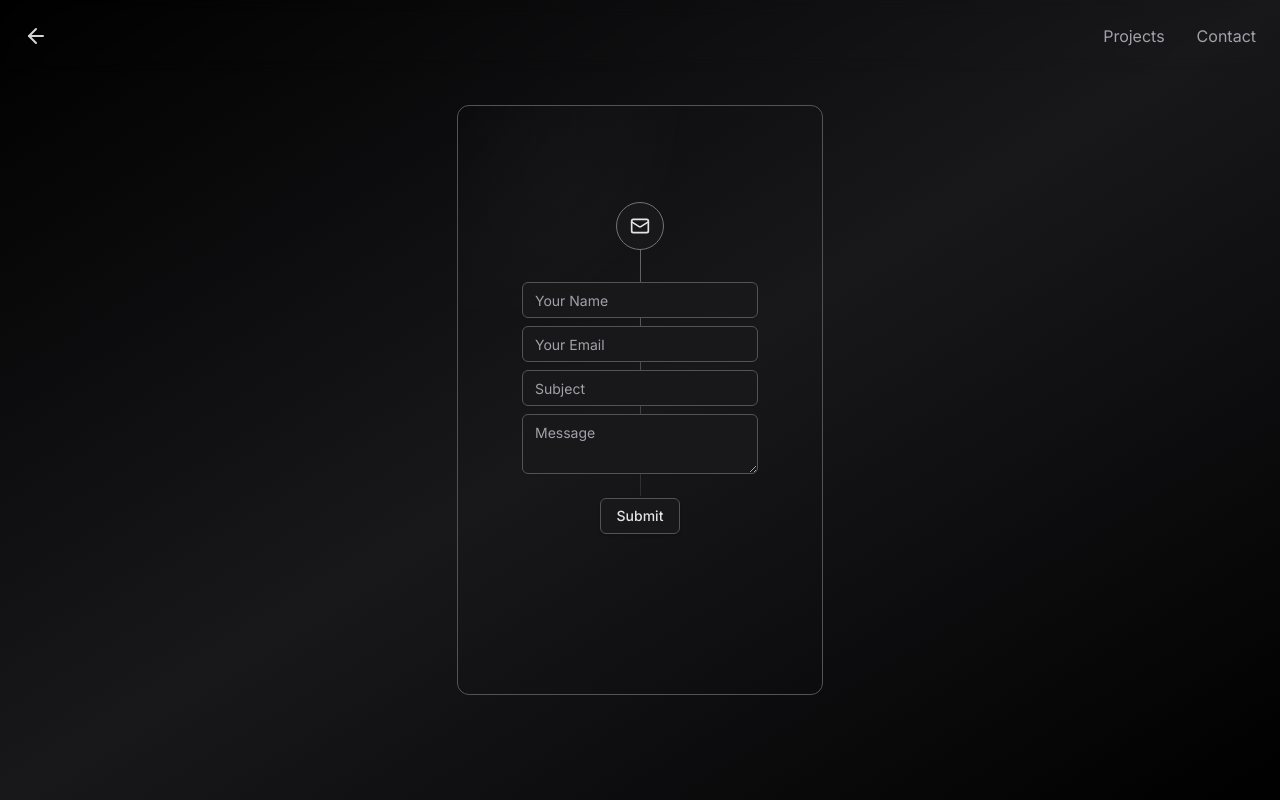
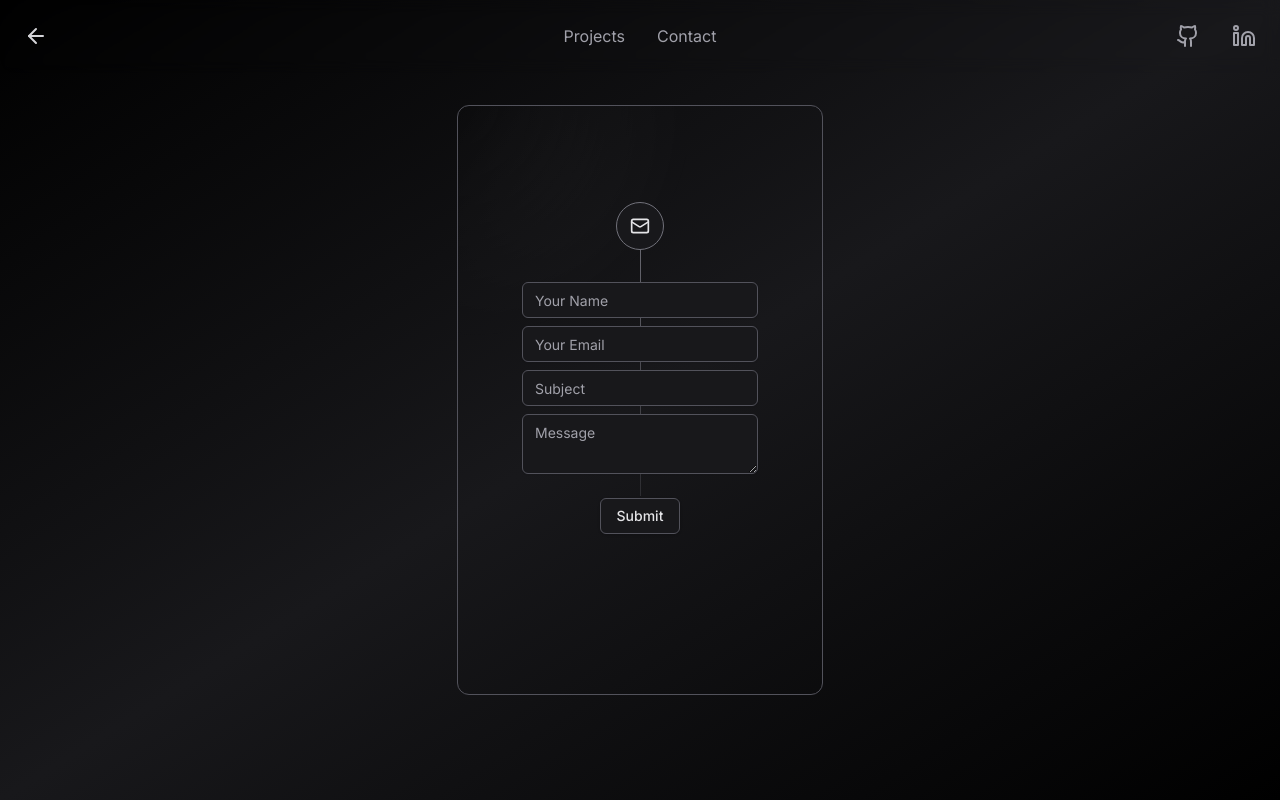
Before and after one commit to alexanderkonchar-personal/portfolio, a Next.js app: page /contact in a window 1280 px wide. Built offline with nearby package versions, Linux system fonts and the light colour scheme; no server answers; what tailwindcss-debug-screens would draw is missing.

Commit message:
Added socials to navbar

```diff
--- a/app/components/nav.tsx
+++ b/app/components/nav.tsx
@@ -1,7 +1,7 @@
 "use client";
-import { ArrowLeft } from "lucide-react";
+import {ArrowLeft, Github, Linkedin} from "lucide-react";
 import Link from "next/link";
-import React, { useEffect, useRef, useState } from "react";
+import React, {useEffect, useRef, useState} from "react";
 
 export const Navigation: React.FC = () => {
     const ref = useRef<HTMLElement>(null);
@@ -27,6 +27,19 @@ export const Navigation: React.FC = () => {
                 }`}
             >
                 <div className="container flex flex-row-reverse items-center justify-between p-6 mx-auto">
+                    <div className="flex justify-between gap-8 ml-[-3.5rem]">
+                        <Link target="_blank" href="https://github.com/alexanderkonchar">
+                            <Github
+                                className={`w-6 h-6 duration-200 hover:font-medium text-zinc-400 hover:text-zinc-100`}
+                            />
+                        </Link>
+                        <Link target="_blank" href="https://linkedin.com/in/alexanderkonchar">
+                            <Linkedin
+                                className={`w-6 h-6 duration-200 hover:font-medium text-zinc-400 hover:text-zinc-100`}
+                            />
+                        </Link>
+                    </div>
+
                     <div className="flex justify-between gap-8">
                         <Link
                             href="/projects"
@@ -46,7 +59,7 @@ export const Navigation: React.FC = () => {
                         href="/"
                         className="duration-200 text-zinc-300 hover:text-zinc-100"
                     >
-						<ArrowLeft className="w-6 h-6 " />
+                        <ArrowLeft className="w-6 h-6 "/>
                     </Link>
                 </div>
             </div>
--- a/app/projects/[slug]/header.tsx
+++ b/app/projects/[slug]/header.tsx
@@ -1,7 +1,7 @@
 "use client";
-import { ArrowLeft, Eye, Github, Twitter } from "lucide-react";
+import {ArrowLeft, Eye, Github, Linkedin, Twitter} from "lucide-react";
 import Link from "next/link";
-import React, { useEffect, useRef, useState } from "react";
+import React, {useEffect, useRef, useState} from "react";
 
 type Props = {
     project: {
@@ -13,7 +13,7 @@ type Props = {
 
     views: number;
 };
-export const Header: React.FC<Props> = ({ project, views }) => {
+export const Header: React.FC<Props> = ({project, views}) => {
     const ref = useRef<HTMLElement>(null);
     const [isIntersecting, setIntersecting] = useState(true);
 
@@ -85,6 +85,15 @@ export const Header: React.FC<Props> = ({ project, views }) => {
                                 } `}
                             />
                         </Link>
+                        <Link target="_blank" href="https://linkedin.com/in/alexanderkonchar">
+                            <Linkedin
+                                className={`w-6 h-6 duration-200 hover:font-medium ${
+                                    isIntersecting
+                                        ? " text-zinc-400 hover:text-zinc-100"
+                                        : "text-zinc-600 hover:text-zinc-900"
+                                } `}
+                            />
+                        </Link>
                     </div>
 
                     <Link
@@ -95,7 +104,7 @@ export const Header: React.FC<Props> = ({ project, views }) => {
                                 : "text-zinc-600 hover:text-zinc-900"
                         } `}
                     >
-						<ArrowLeft className="w-6 h-6 " />
+                        <ArrowLeft className="w-6 h-6 "/>
                     </Link>
                 </div>
             </div>
@@ -111,7 +120,8 @@ export const Header: React.FC<Props> = ({ project, views }) => {
                     </div>
 
                     <div className="mx-auto mt-10 max-w-2xl lg:mx-0 lg:max-w-none">
-						<div className="grid grid-cols-1 gap-y-6 gap-x-8 text-base font-semibold leading-7 text-white sm:grid-cols-2 md:flex lg:gap-x-10">
+                        <div
+                            className="grid grid-cols-1 gap-y-6 gap-x-8 text-base font-semibold leading-7 text-white sm:grid-cols-2 md:flex lg:gap-x-10">
                             {links.map((link) => (
                                 <Link target="_blank" key={link.label} href={link.href}>
                                     {link.label} <span aria-hidden="true">&rarr;</span>
```
Lines whose indentation alone changed are shown as unchanged.
